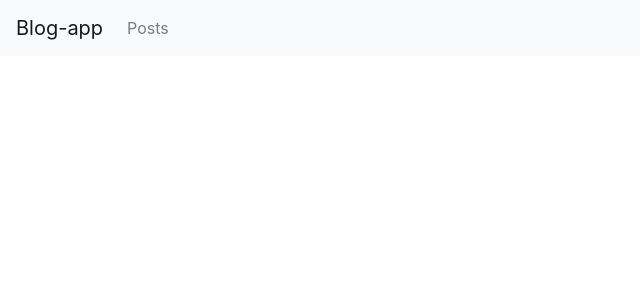
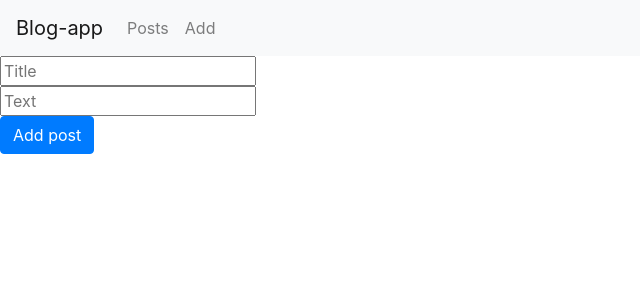
Before and after one commit to branko98/blog-app, a Vue app: page /add in a window 1280 px wide. Shown: the top 300 px of the page, without its empty margins (0-640 px from the left). Built offline with nearby package versions, Linux system fonts and the light colour scheme.

Commit message:
cetvrti_zadatak

```diff
--- a/src/App.vue
+++ b/src/App.vue
@@ -18,6 +18,9 @@
           <li class="nav-item">
             <a class="nav-link" href="/posts">Posts</a>
           </li>
+          <li class="nav-item">
+            <a class="nav-link" href="/add">Add</a>
+          </li>
         </ul>
       </div>
     </nav>
@@ -29,13 +32,15 @@
 import HelloWorld from "./components/HelloWorld.vue";
 import AppPosts from "./components/AppPosts.vue";
 import SinglePost from "./components/SinglePost.vue";
+import AddPost from "./components/AddPost.vue";
 
 export default {
   name: "app",
   components: {
     HelloWorld,
     AppPosts,
-    SinglePost
+    SinglePost,
+    AddPost
   }
 };
 </script>
--- /dev/null
+++ b/src/components/AddPost.vue
@@ -0,0 +1,37 @@
+<template>
+  <div>
+    <form @submit.prevent="handleAdd">
+      <input type="text" id="title" placeholder="Title" v-model="newPost.title" />
+      <br />
+      <input type="text" id="text" placeholder="Text" v-model="newPost.text" />
+      <br />
+      <button class="btn btn-primary" type="submit">Add post</button>
+      <!-- <button class="btn btn-light" @click="preview()">Preview</button> -->
+    </form>
+  </div>
+</template>
+
+<script>
+ import { postsService } from '../services/posts'
+
+export default {
+    data () {
+        return {
+            newPost: {
+                title: undefined,
+                text: undefined,
+            }
+        }
+    },
+
+    methods: {
+        handleAdd() {
+            postsService.addPost(this.newPost)
+            this.$router.push('/posts')
+        }
+    }
+};
+</script>
+
+<style>
+</style>
--- a/src/components/SinglePost.vue
+++ b/src/components/SinglePost.vue
@@ -16,7 +16,6 @@ export default {
         }
     },
     created() {
-        console.log(123)
         postsService.getPost(this.id)
         .then(response => {
             this.post = response.data;
--- a/src/main.js
+++ b/src/main.js
@@ -3,6 +3,7 @@ import VueRouter from 'vue-router'
 import App from './App.vue'
 import AppPosts from '@/components/AppPosts'
 import SinglePost from '@/components/SinglePost'
+import AddPost from '@/components/AddPost'
 
 Vue.use(VueRouter)
 
@@ -10,6 +11,7 @@ const routes = [
   { path: '/', component: AppPosts },
   { path: '/posts', component: AppPosts },
   { path: '/posts/:id', component: SinglePost },
+  { path: '/add', component: AddPost },
 ]
 
 const router = new VueRouter({
--- a/src/services/posts.js
+++ b/src/services/posts.js
@@ -9,9 +9,9 @@ export default class PostsService {
         return axios.get('posts')
     }
 
-    // addPost(post) {
-    //     return axios.post('posts',post)
-    // }
+    addPost(post) {
+        return axios.post('posts',post)
+    }
 
     getPost(id){
         return axios.get(`/posts/${id}`)
```
